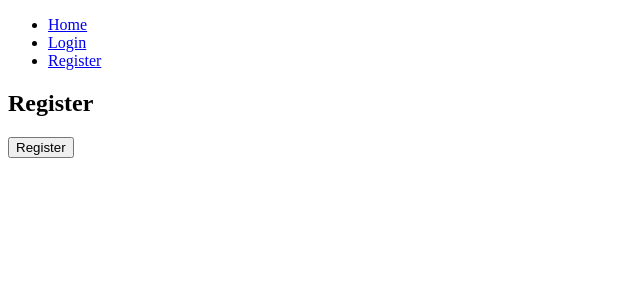
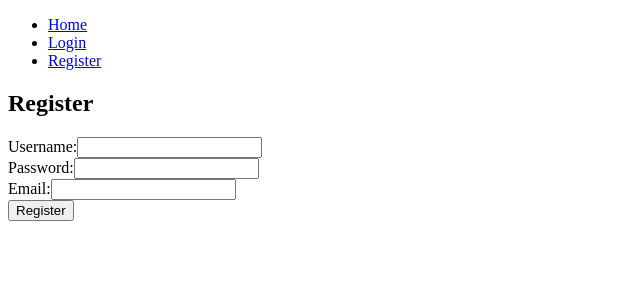
Before and after one commit to michaperki/pickle-planner, a React (Create React App) app in the folder frontend/: page /register in a window 1280 px wide. Shown: the top 300 px of the page, without its empty margins (0-640 px from the left). Built offline with nearby package versions, Linux system fonts and the light colour scheme.

Commit message:
adding CORS to backend, linking to frontend

```diff
--- a/frontend/src/components/auth/Login.js
+++ b/frontend/src/components/auth/Login.js
@@ -1,19 +1,53 @@
 // src/components/auth/Login.js
-import React from 'react';
+import React, { useState } from 'react';
 import { useAuth } from '../../contexts/AuthContext';
+import { loginUser } from '../../services/api'; // Import the API function
 
 const Login = () => {
   const { login } = useAuth();
+  const [username, setUsername] = useState('');
+  const [password, setPassword] = useState('');
+  const [error, setError] = useState('');
 
-  const handleLogin = () => {
-    // Implement login functionality here
+  const handleLogin = async () => {
+    try {
+      const response = await loginUser(username, password);
+
+      // Assuming your backend returns a token upon successful login
+      if (response.token) {
+        login(response.token); // Store the token in your authentication context
+        // Redirect to a protected route or perform any other actions
+      } else {
+        setError('Login failed. Please check your credentials.');
+      }
+    } catch (error) {
+      setError('Login failed. Please try again later.');
+    }
   };
 
   return (
     <div>
       <h2>Login</h2>
-      {/* Implement login form and button */}
+      <div>
+        <label htmlFor="username">Username:</label>
+        <input
+          type="text"
+          id="username"
+          value={username}
+          onChange={(e) => setUsername(e.target.value)}
+        />
+      </div>
+      <div>
+        <label htmlFor="password">Password:</label>
+        <input
+          type="password"
+          id="password"
+          value={password}
+          onChange={(e) => setPassword(e.target.value)}
+        />
+      </div>
       <button onClick={handleLogin}>Login</button>
+      {error && <p>{error}</p>}
     </div>
   );
 };
--- a/frontend/src/components/auth/Register.js
+++ b/frontend/src/components/auth/Register.js
@@ -1,19 +1,64 @@
 // src/components/auth/Register.js
-import React from 'react';
-import { useAuth } from '../../contexts/AuthContext';
+import React, { useState } from 'react';
+import { registerUser } from '../../services/api';
 
 const Register = () => {
-  const { register } = useAuth();
+  const [formData, setFormData] = useState({
+    username: '',
+    password: '',
+    email: '',
+  });
 
-  const handleRegister = () => {
-    // Implement registration functionality here
+  const handleRegister = async () => {
+    try {
+      const response = await registerUser(formData);
+      // Registration was successful, you can handle the response or redirect here
+    } catch (error) {
+      // Registration failed, handle the error
+      console.error('Registration error:', error.message);
+    }
+  };
+
+  const handleInputChange = (e) => {
+    const { name, value } = e.target;
+    setFormData({ ...formData, [name]: value });
   };
 
   return (
     <div>
       <h2>Register</h2>
-      {/* Implement registration form and button */}
-      <button onClick={handleRegister}>Register</button>
+      <form>
+        <div>
+          <label htmlFor="username">Username:</label>
+          <input
+            type="text"
+            name="username"
+            value={formData.username}
+            onChange={handleInputChange}
+          />
+        </div>
+        <div>
+          <label htmlFor="password">Password:</label>
+          <input
+            type="password"
+            name="password"
+            value={formData.password}
+            onChange={handleInputChange}
+          />
+        </div>
+        <div>
+          <label htmlFor="email">Email:</label>
+          <input
+            type="email"
+            name="email"
+            value={formData.email}
+            onChange={handleInputChange}
+          />
+        </div>
+        <button type="button" onClick={handleRegister}>
+          Register
+        </button>
+      </form>
     </div>
   );
 };
--- /dev/null
+++ b/frontend/src/services/api.js
@@ -0,0 +1,47 @@
+// src/services/api.js
+const apiUrl = 'http://127.0.0.1:5000'; // Replace with your actual API URL
+
+export const loginUser = async (username, password) => {
+    try {
+        const response = await fetch(`${apiUrl}/auth/login`, {
+            method: 'POST',
+            headers: {
+                'Content-Type': 'application/json',
+            },
+            body: JSON.stringify({ username, password }),
+        });
+
+        if (!response.ok) {
+            throw new Error('Login failed');
+        }
+
+        const data = await response.json();
+        return data; // You can return the response data if needed
+    } catch (error) {
+        throw error;
+    }
+};
+
+export const registerUser = async (userData) => {
+    try {
+        const response = await fetch(`${apiUrl}/auth/register`, {
+            method: 'POST',
+            headers: {
+                'Content-Type': 'application/json',
+            },
+            body: JSON.stringify(userData),
+        });
+
+        if (response.ok) {
+            const data = await response.json();
+            console.log(data)
+
+            return data; // Return the response data, if needed
+        } else {
+            const errorData = await response.json();
+            throw new Error(errorData.error);
+        }
+    } catch (error) {
+        throw new Error(error.message);
+    }
+};
```
Also changed, not shown: 2 other files (tests, documents, lock files or other folders).
